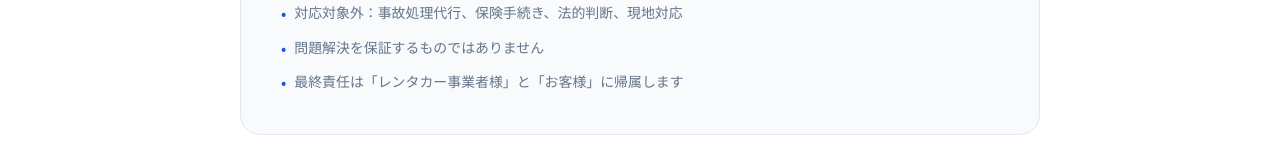
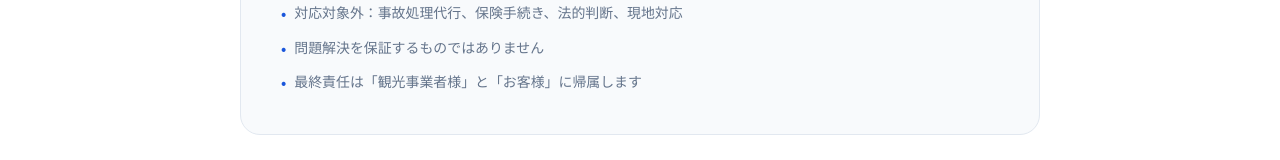
Before and after one commit to okinawarentacar14-glitch/R-Agent-LP, a plain HTML site: page index.html in a window 1280 px wide. Shown: the part 5592-5752 px from the top of the page. Drawn offline with Linux system fonts and the light colour scheme.

Commit message:
Update disclaimer text in index.html

```diff
--- a/index.html
+++ b/index.html
@@ -1689,7 +1689,7 @@
                 <li>対応範囲：相談対応、通訳、初期案内</li>
                 <li>対応対象外：事故処理代行、保険手続き、法的判断、現地対応</li>
                 <li>問題解決を保証するものではありません</li>
-                <li>最終責任は「レンタカー事業者様」と「お客様」に帰属します</li>
+                <li>最終責任は「観光事業者様」と「お客様」に帰属します</li>
             </ul>
         </div>
     </div>
```
